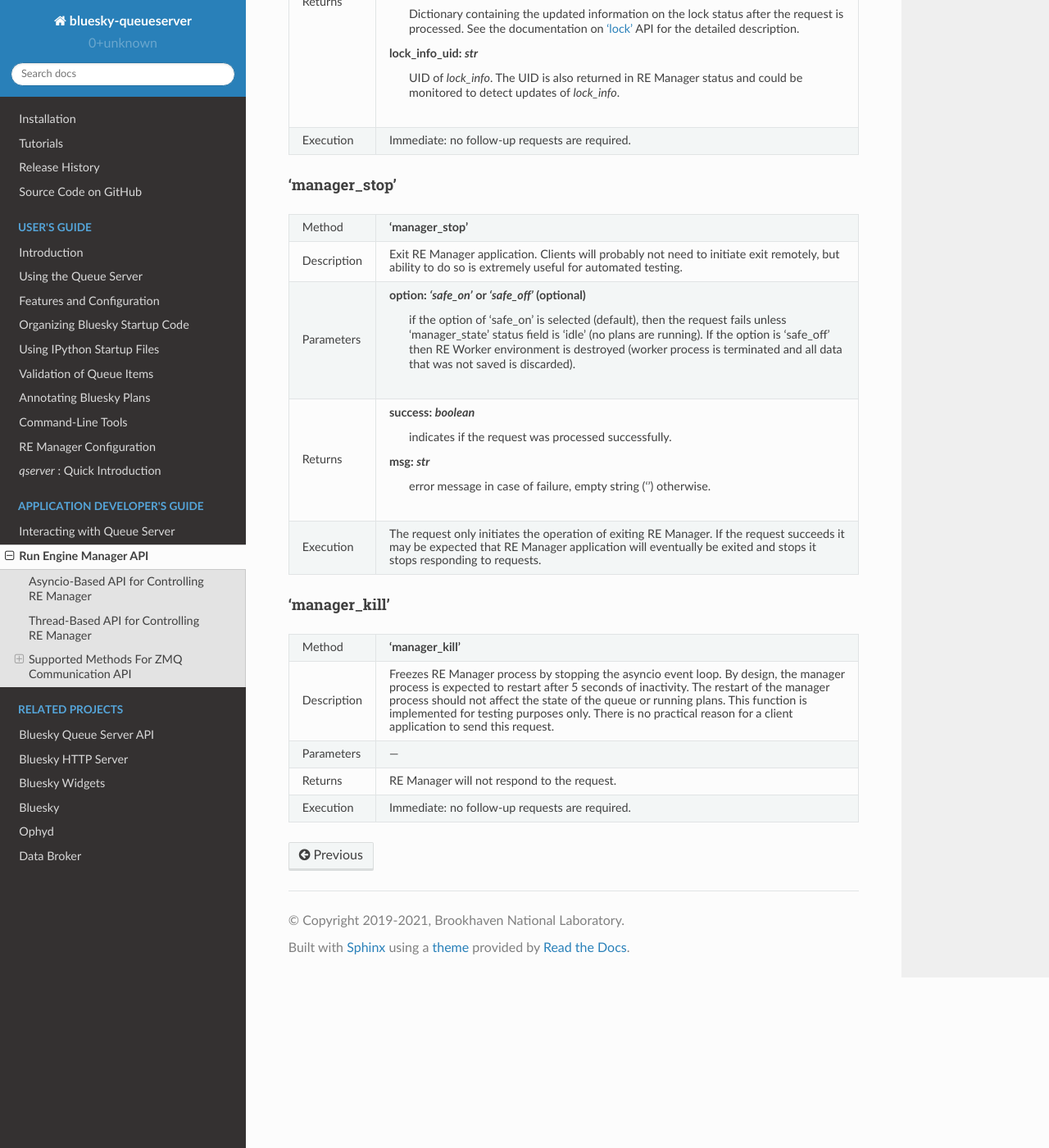
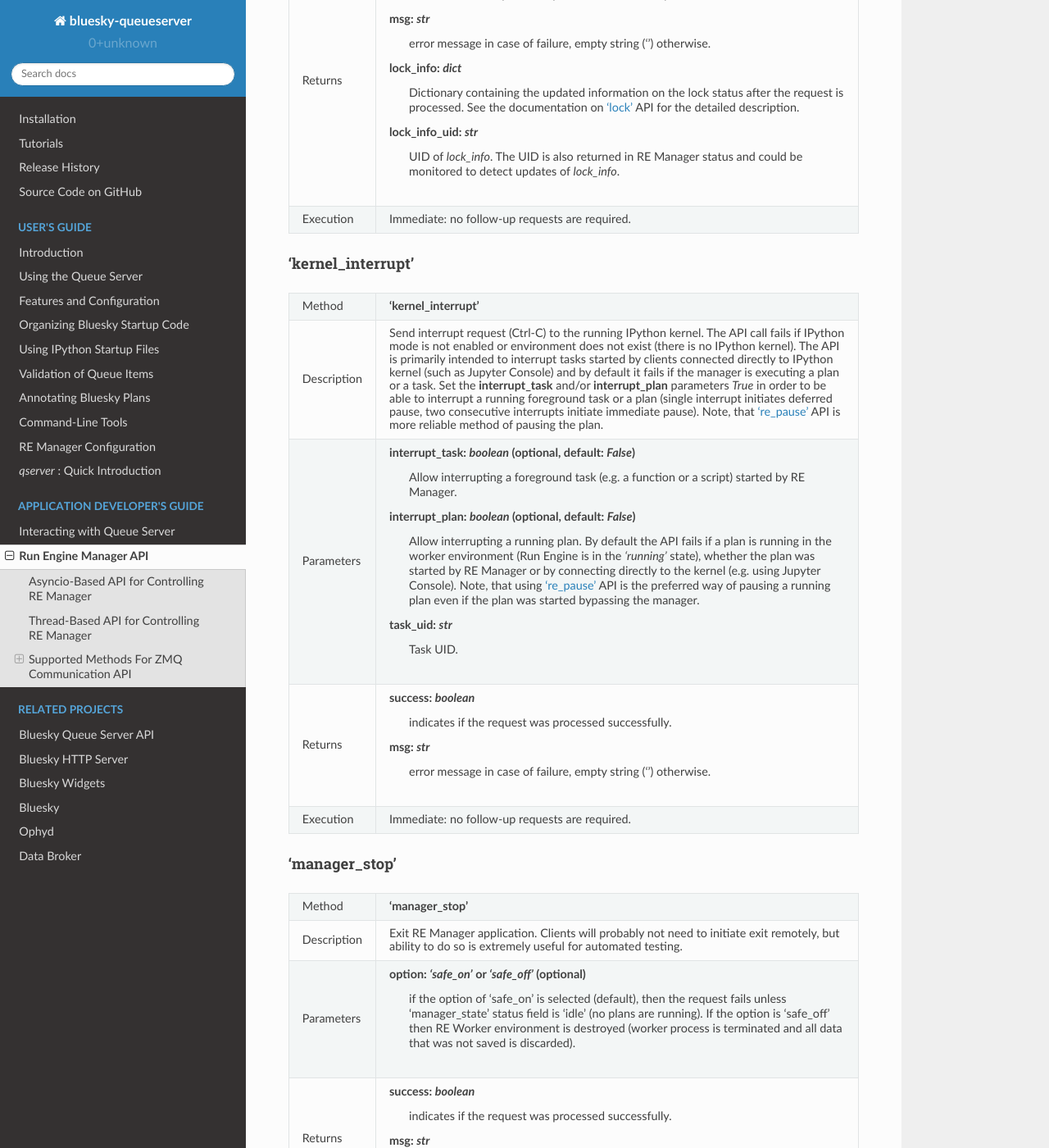
Before and after one commit to bluesky/bluesky-queueserver, a Sphinx documentation site: the page built from docs/source/re_manager_api.rst, in a window 1280 px wide and 1400 px high, scrolled down 36686 px. Shown: the whole window at 82% size. Built offline with Sphinx 7.4.7 and the Read the Docs theme 2.0.0, drawn with Linux system fonts in a browser that asks for light colours; some of the changed text lies outside the part shown.

Commit message:
DOC: documentation on 'kernel_interrupt' API

```diff
--- a/docs/source/re_manager_api.rst
+++ b/docs/source/re_manager_api.rst
@@ -139,6 +139,10 @@ Lock/unlock RE Manager:
 - :ref:`method_lock`
 - :ref:`method_lock_info`
 - :ref:`method_unlock`
+
+Management of IPython kernel (IPython mode):
+
+- :ref:`method_kernel_interrupt`
 
 Stopping RE Manager (mostly used in testing):
 
@@ -2107,6 +2111,46 @@ Execution     Immediate: no follow-up requests are required.
 ============  =========================================================================================
 
 
+.. _method_kernel_interrupt:
+
+**'kernel_interrupt'**
+^^^^^^^^^^^^^^^^^^^^^^
+
+============  =========================================================================================
+Method        **'kernel_interrupt'**
+------------  -----------------------------------------------------------------------------------------
+Description   Send interrupt request (Ctrl-C) to the running IPython kernel. The API call fails if
+              IPython mode is not enabled or environment does not exist (there is no IPython kernel).
+              The API is primarily intended to interrupt tasks started by clients connected directly
+              to IPython kernel (such as Jupyter Console) and by default it fails if the manager is
+              executing a plan or a task. Set the **interrupt_task** and/or **interrupt_plan**
+              parameters *True* in order to be able to interrupt a running foreground task or a plan
+              (single interrupt initiates deferred pause, two consecutive interrupts initiate immediate
+              pause). Note, that :ref:`method_re_pause` API is more reliable method of pausing the plan.
+------------  -----------------------------------------------------------------------------------------
+Parameters    **interrupt_task**: *boolean* (optional, default: *False*)
+                  Allow interrupting a foreground task (e.g. a function or a script) started by RE Manager.
+
+              **interrupt_plan**: *boolean* (optional, default: *False*)
+                  Allow interrupting a running plan. By default the API fails if a plan is running in
+                  the worker environment (Run Engine is in the *'running'* state), whether the plan
+                  was started by RE Manager or by connecting directly to the kernel (e.g. using Jupyter Console).
+                  Note, that using :ref:`method_re_pause` API is the preferred way of pausing a running plan
+                  even if the plan was started bypassing the manager.
+
+              **task_uid**: *str*
+                  Task UID.
+------------  -----------------------------------------------------------------------------------------
+Returns       **success**: *boolean*
+                  indicates if the request was processed successfully.
+
+              **msg**: *str*
+                  error message in case of failure, empty string ('') otherwise.
+------------  -----------------------------------------------------------------------------------------
+Execution     Immediate: no follow-up requests are required.
+============  =========================================================================================
+
+
 
 .. _method_manager_stop:
 
```
Also changed, not shown: 1 other file.
